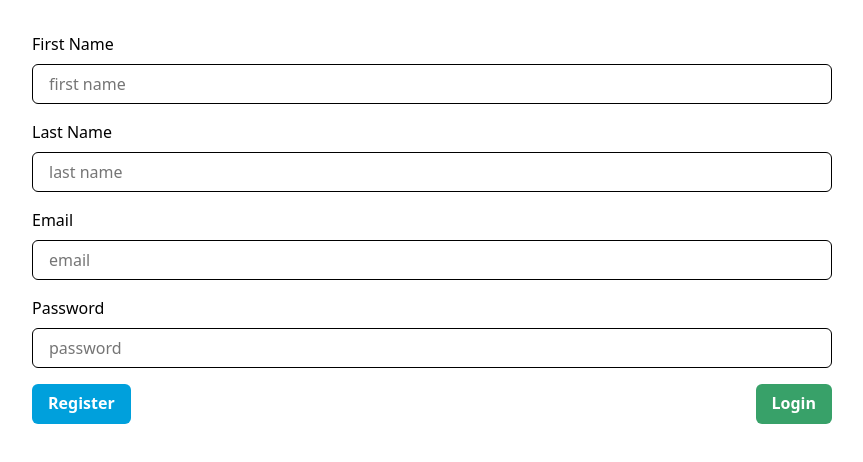
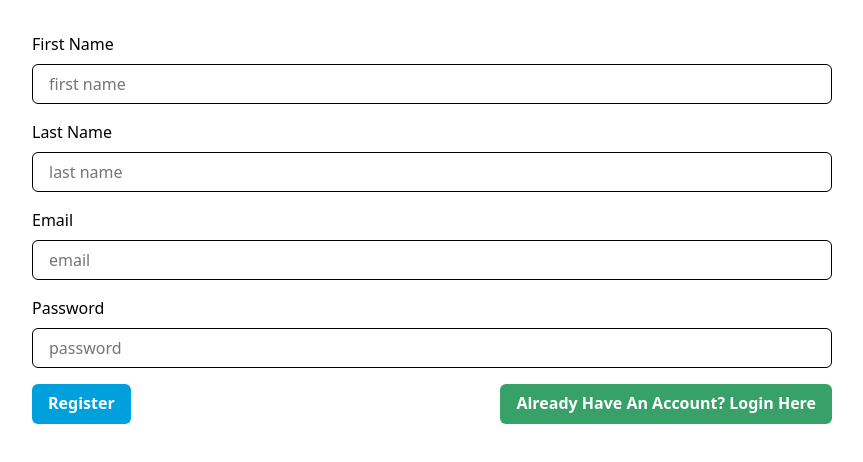
Before and after one commit to Codejar-LLC/five-o-clock-somewhere, a Next.js app in the folder public/: page /register in a window 1280 px wide. Shown: the top 462 px of the page, without its empty margins (208-1071 px from the left). Built offline with nearby package versions, Linux system fonts and the light colour scheme.

Commit message:
Connect login & register

```diff
--- a/public/src/pages/login.tsx
+++ b/public/src/pages/login.tsx
@@ -7,6 +7,7 @@ import {Box, Button, FormControl, FormLabel, Input} from "@chakra-ui/react";
 import {useLoginMutation} from "../generated/graphql";
 import {setErrorMap} from "../utils/setErrorMap";
 import {useRouter} from "next/router";
+import Link from 'next/link';
 
 const Login: React.FC<{}> = ({}) => {
     const router = useRouter();
@@ -38,7 +39,10 @@ const Login: React.FC<{}> = ({}) => {
                         <Box>
                             <Button size="md" isLoading={isSubmitting} mt={4} type="submit"
                                     colorScheme="green">Login</Button>
-                            <Button size="md" mt={4} colorScheme="linkedin" float="right">Register</Button>
+                            <Link href="/register">
+                                <Button size="md" mt={4} colorScheme="linkedin" float="right">Don't Have An Account?
+                                    Register Here</Button>
+                            </Link>
                         </Box>
                     </Form>
                 }
--- a/public/src/pages/register.tsx
+++ b/public/src/pages/register.tsx
@@ -7,10 +7,9 @@ import {Box, Button, FormControl, FormLabel, Input} from "@chakra-ui/react";
 import {useRegisterMutation} from "../generated/graphql";
 import {setErrorMap} from "../utils/setErrorMap";
 import {useRouter} from "next/router";
+import Link from 'next/link';
 
-interface registerProps {}
-
-const Register: React.FC<registerProps> = ({}) => {
+const Register: React.FC<{}> = ({}) => {
     const router = useRouter();
     const [register] = useRegisterMutation();
     return (
@@ -46,7 +45,10 @@ const Register: React.FC<registerProps> = ({}) => {
                         <Box>
                             <Button size="md" isLoading={isSubmitting} mt={4} type="submit"
                                     colorScheme="linkedin">Register</Button>
-                            <Button size="md" mt={4} colorScheme="green" float="right">Login</Button>
+                            <Link href="/login">
+                                <Button size="md" mt={4} colorScheme="green" float="right">Already Have An Account? Login
+                                    Here</Button>
+                            </Link>
                         </Box>
                     </Form>
                 }
```
